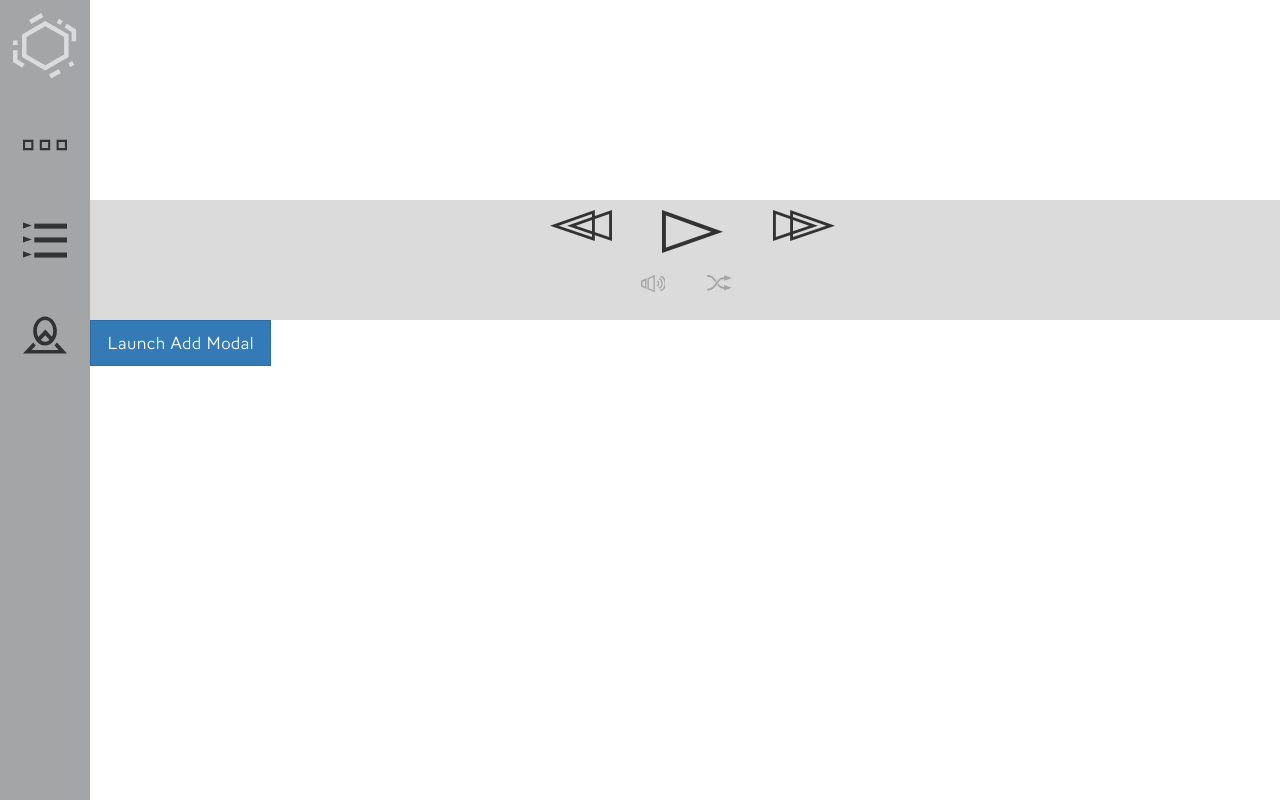
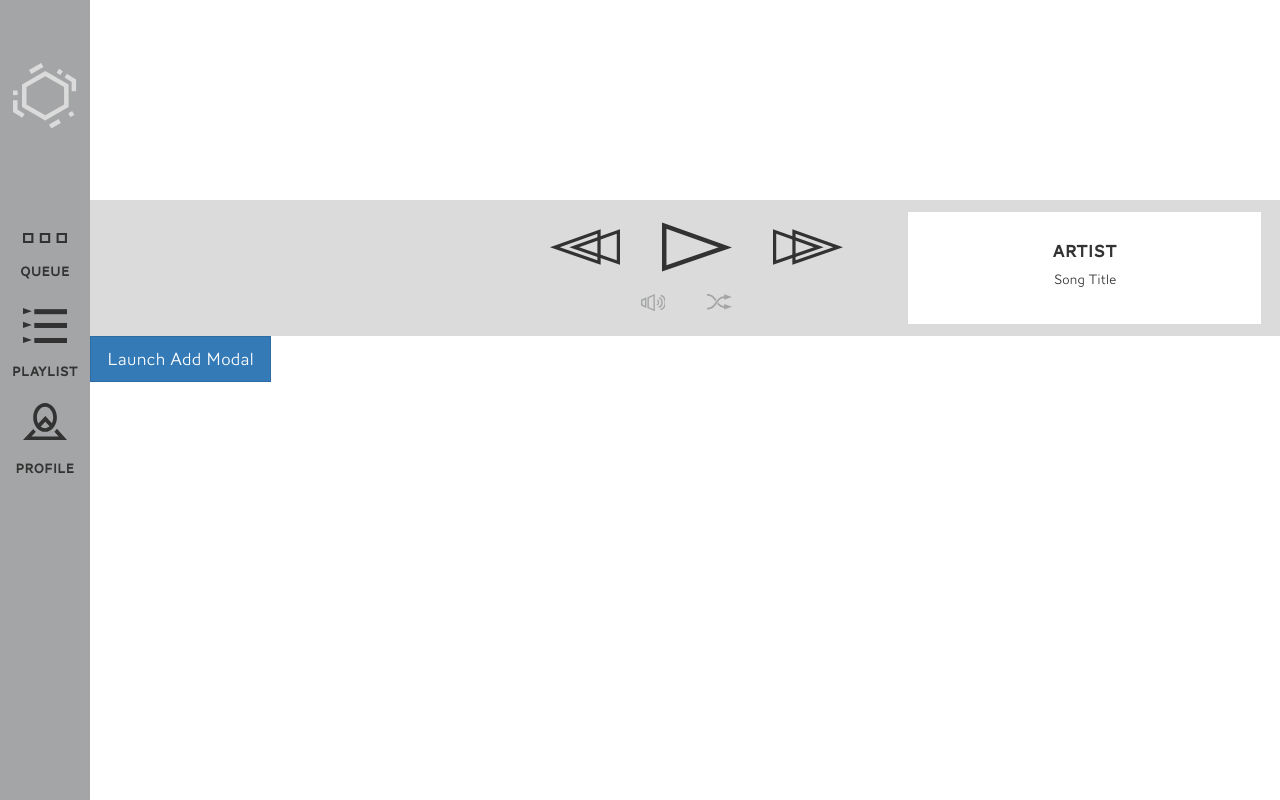
Before and after one commit to carrollgt91/wave-app, a website: page app/index.html in a window 1280 px wide. Drawn offline with nearby package versions, Linux system fonts and the light colour scheme; some packages are replaced by stand-ins of ours.

Commit message:
styling touch ups but more

```diff
--- a/app/index.html
+++ b/app/index.html
@@ -18,7 +18,7 @@
   <script src="js/hack.js"></script>
 </head>
 <body>
-  <div class="sidebar-main pull-left">
+  <div class="sidebar-main pull-left text-center">
     <div class="logo">
       <svg version="1.1" id="logoshape" xmlns="http://www.w3.org/2000/svg" xmlns:xlink="http://www.w3.org/1999/xlink" x="0px" y="0px"
    viewBox="0 0 42.593 43.543" style="enable-background:new 0 0 42.593 43.543;" xml:space="preserve">
@@ -82,13 +82,16 @@
       </svg>
     </div>
     <div class="side-icon" id="i-queue">
-      <img src="img/queue.svg">
+      <img src="img/queue.svg" style="padding-top:20px;">
+      <p>QUEUE</p>
     </div>
     <div class="side-icon" id="i-playlist">
       <img src="img/playlist.svg">
+      <p>PLAYLIST</p>
     </div>
     <div class="side-icon" id="i-profile">
       <img src="img/user.svg">
+      <p>PROFILE</p>
     </div>
   </div>
   <div class="sidebar-sub">
@@ -105,7 +108,7 @@
           <div class="col-md-4 text-center">
             <div class="row text-center main-btns">
               <div class="col-md-10 col-md-offset-1">
-                <div class="row">
+                <div class="row text-center">
                   <div class="col-md-4">
                     <img src="img/previous.svg">
                   </div>
@@ -163,7 +166,11 @@
               </div>
             </div>
           </div>
-          <div class="col-md-4" id="player-info">
+          <div class="col-md-4">
+            <div class="infobox text-center">
+              <h4>Artist</h4>
+              <h5>Song Title</h5>
+            </div>
           </div>
         </div>
       </div>
--- a/app/scss/app.scss
+++ b/app/scss/app.scss
@@ -35,14 +35,18 @@ html, body, .sidebar-main{
 	.side-icon{
 		height: 90px;
 		img{
-			height:54px;
+
 			width: 44px;
 			margin: 18px;
+		}
+		p{
+			font-family: "One", sans-serif;
 		}
 	}
 	.logo{
 		height: 90px;
-
+		margin-top:50px;
+		margin-bottom:50px;
 		svg{
 			margin: 8px;
 			path, polygon, rect{
@@ -75,17 +79,19 @@ html, body, .sidebar-main{
 
 /*Player Bar*/
 .header{
-	height: 320px;
+	height: 336px;
 	padding-right: 0px;
 	background-image:url();
 	.playbar{
-		height:120px;
+		height:136px;
 		background-color: #dbdbdb;
 		margin-top: 200px;
+		padding-top:12px;
 
 		.main-btns {
 			max-height:50px;
 			img{
+				min-height:50px;
 				max-width: 70px;
 				margin: 10px;
 			}
@@ -96,6 +102,19 @@ html, body, .sidebar-main{
 			margin-left: 0px;
 			path {
 				fill: #a4a5a6;
+			}
+		}
+
+		.infobox{
+			background-color:#ffffff;
+			height: 112px;
+			padding: 20px;
+			width:95%;
+			h4{
+				font-family: "One", sans-serif;
+			}
+			h5{
+				font-family: "Light", sans-serif;
 			}
 		}
 	}
```
Also changed, not shown: app/css/app.css, 1 other file.
